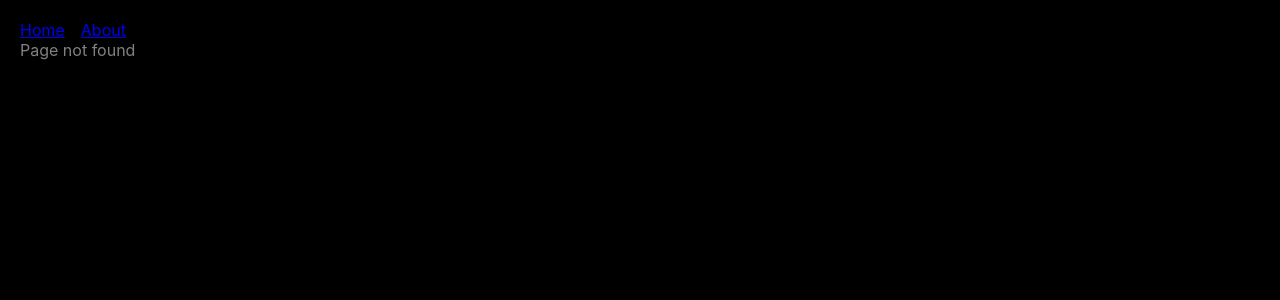
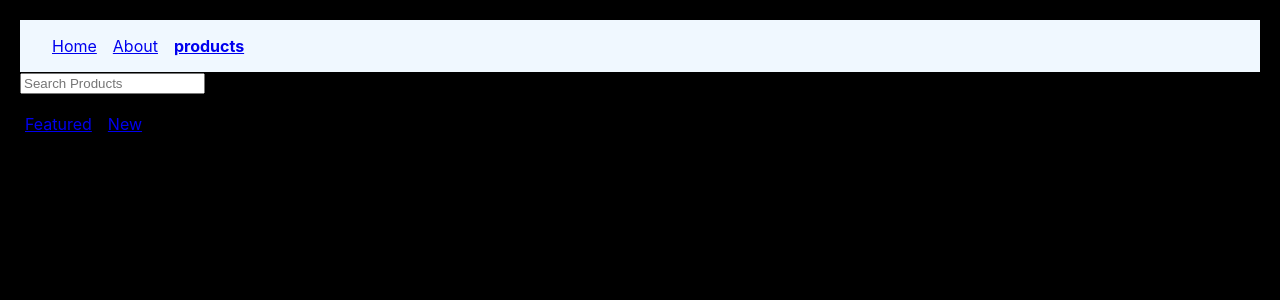
Before and after one commit to EsteAdonis/react-router-demo, a React (Create React App) app: page /products in a window 1280 px wide. Before the commit this address had no page. Shown: the top 300 px of the page. Built offline with nearby package versions, Linux system fonts and the light colour scheme.

Commit message:
Nested Routes and Outlet

```diff
--- a/src/App.js
+++ b/src/App.js
@@ -4,7 +4,10 @@
 import { About } from './components/About';
 import { Navbar } from './components/Navbar';
 import { OrderSummary } from './components/OrderSummary';
+import { Products } from './components/Products';
 import { NoMatch } from './components/NoMatch';
+import { FeatureProduct } from './components/FeatureProduct';
+import { NewProduct } from './components/NewProduct';
 
 function App() {
   return (
@@ -14,6 +17,10 @@
 				<Route path="/" element={<Home />}></Route>
 				<Route path='about' element={<About />}></Route>
 				<Route path='order-summary' element={<OrderSummary />} />
+				<Route path='products' element={<Products />}>
+					<Route path='featured' element={<FeatureProduct />} />
+					<Route path='new' element={<NewProduct />} />
+				</Route>
 				<Route path="*" element={<NoMatch />} />
 			</Routes>
 		</>
--- /dev/null
+++ b/src/components/FeatureProduct.js
@@ -0,0 +1,5 @@
+export const FeatureProduct = () => {
+	return (
+		<div>List of feature products</div>
+	)
+}
--- a/src/components/Navbar.js
+++ b/src/components/Navbar.js
@@ -8,9 +8,10 @@
 		}
 	}
 	return (
-		<nav>
+		<nav className='primary-nav'>
 			<NavLink to="/" style={navLinkStyle}>Home</NavLink>
 			<NavLink to="/about" style={navLinkStyle}>About</NavLink>
+			<NavLink to="/products" style={navLinkStyle}>products</NavLink>
 		</nav>
 	)
 }
--- /dev/null
+++ b/src/components/NewProduct.js
@@ -0,0 +1,7 @@
+import React from 'react'
+
+export const NewProduct = () => {
+	return (
+		<div>List of new products</div>
+	)
+}
--- /dev/null
+++ b/src/components/Products.js
@@ -0,0 +1,16 @@
+import { Link, Outlet } from 'react-router-dom';
+
+export const Products = () => {
+	return (
+		<>
+			<div>
+				<input type="search" placeholder="Search Products" />
+			</div>
+			<nav>
+				<Link to="featured">Featured</Link>
+				<Link to="new">New</Link>
+			</nav>
+			<Outlet />
+		</>
+	)
+}
--- a/src/index.css
+++ b/src/index.css
@@ -15,6 +15,14 @@
     monospace;
 }
 
+.primary-nav {
+	background-color: aliceblue;
+	padding: 16px 32px;
+}
+
+nav {
+	padding: 20px 5px;
+}
 
 nav a {
 	margin-right: 16px;
```
